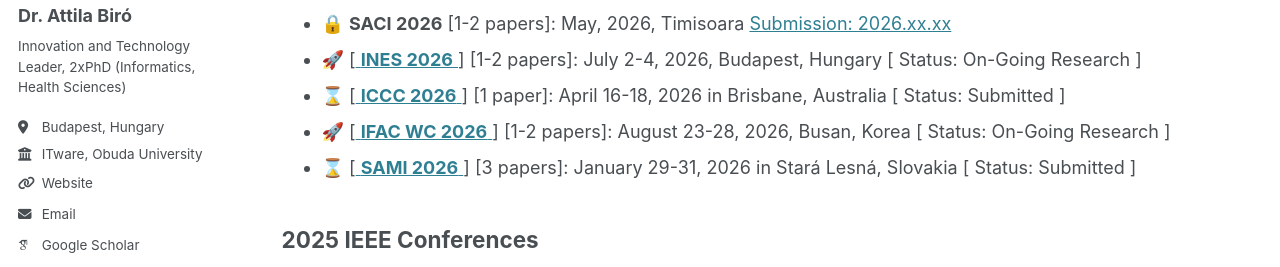
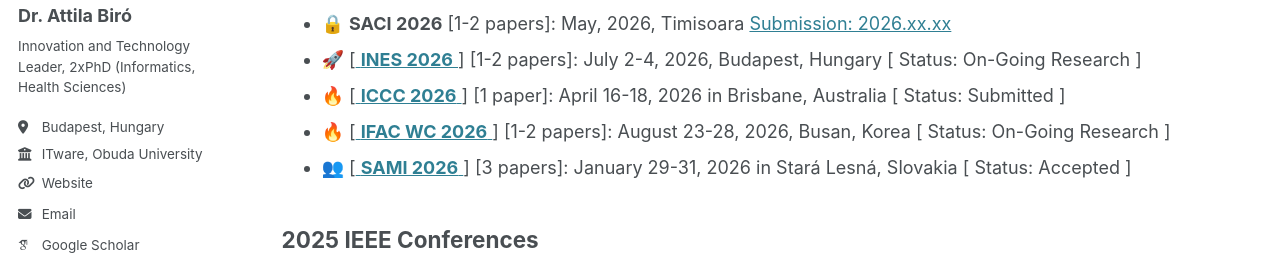
Before and after one commit to biroka/biroka.github.io, a Jekyll site: the page built from _pages/schedule.md, in a window 1280 px wide and 900 px high. Shown: the part 286-553 px from the top of the window. Built offline with Jekyll 4.4.1, drawn with Linux system fonts in a browser that asks for light colours; emoji names are drawn with the system emoji font; some web fonts are replaced.

Commit message:
Update schedule.md

```diff
--- a/_pages/schedule.md
+++ b/_pages/schedule.md
@@ -11,9 +11,9 @@ author_profile: true
   * :lock: **SISY 2026** [1-2 papers]: September, 2026, xx [Submission: 2026.xx.xx](https://conf.uni-obuda.hu/sisy2026/)
   * :lock: **SACI 2026** [1-2 papers]: May, 2026, Timisoara [Submission: 2026.xx.xx](https://conf.uni-obuda.hu/saci2026)
   * :rocket: [[ **INES 2026** ](http://www.ines-conf.org/ines-conf/2026index.html) ] [1-2 papers]: July 2-4, 2026, Budapest, Hungary [ Status: On-Going Research ]
-  * :hourglass: [[ **ICCC 2026** ](https://conf.uni-obuda.hu/iccc2026/) ] [1 paper]: April 16-18, 2026 in Brisbane, Australia [ Status: Submitted ]
-  * :rocket: [[ **IFAC WC 2026** ](https://www.ifac2026.org/fairDash.do) ] [1-2 papers]: August 23-28, 2026, Busan, Korea [ Status: On-Going Research ]
-  * :hourglass: [[ **SAMI 2026** ](https://conf.uni-obuda.hu/sami2026/) ] [3 papers]: January 29-31, 2026 in Stará Lesná, Slovakia [ Status: Submitted ]
+  * :fire: [[ **ICCC 2026** ](https://conf.uni-obuda.hu/iccc2026/) ] [1 paper]: April 16-18, 2026 in Brisbane, Australia [ Status: Submitted ]
+  * :fire: [[ **IFAC WC 2026** ](https://www.ifac2026.org/fairDash.do) ] [1-2 papers]: August 23-28, 2026, Busan, Korea [ Status: On-Going Research ]
+  * :busts_in_silhouette: [[ **SAMI 2026** ](https://conf.uni-obuda.hu/sami2026/) ] [3 papers]: January 29-31, 2026 in Stará Lesná, Slovakia [ Status: Accepted ]
 
 ## 2025 IEEE Conferences
   * :heavy_check_mark: [[ **CINTI 2025** ](https://conf.uni-obuda.hu/cinti2025/) ] [2 papers]: November 19, 2025, Budapest, Hungary [ Next-Up: IEEE Release ]
```
